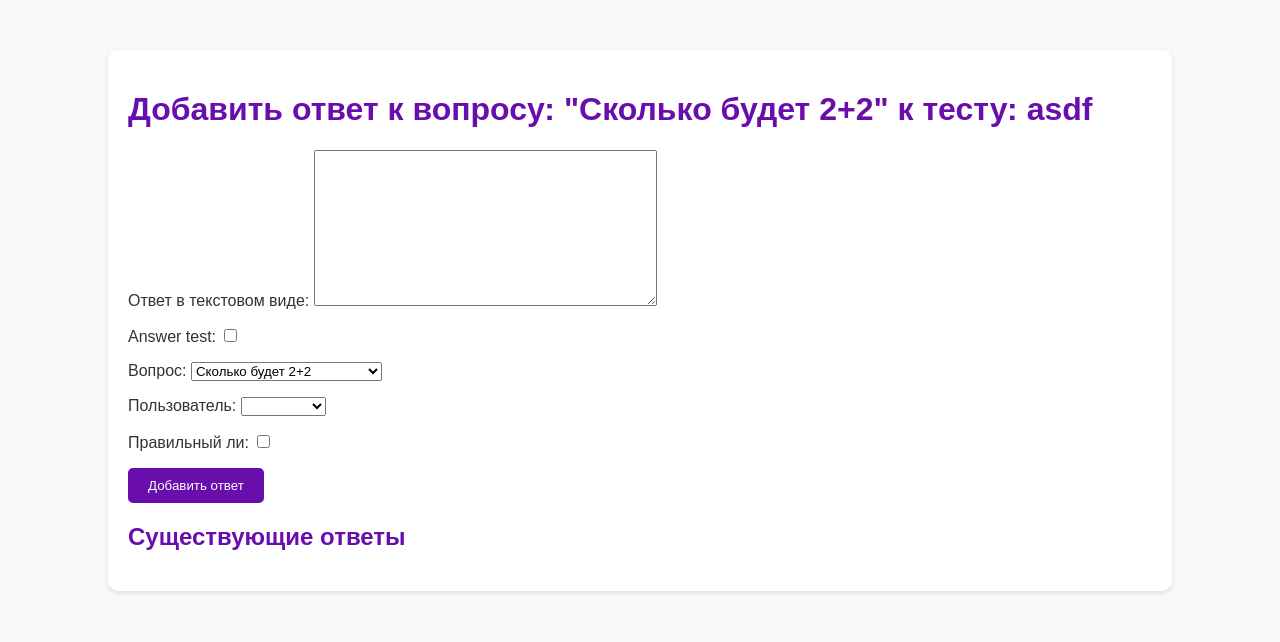
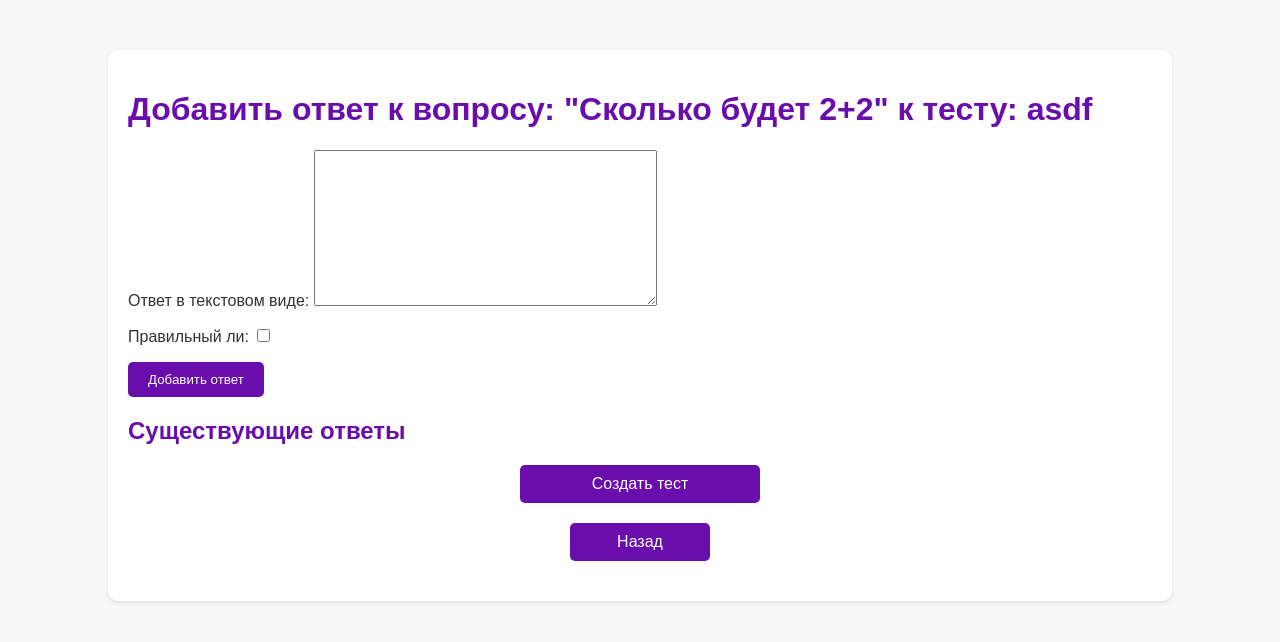
Before and after one commit to AskhatXS/Diplom, a Django app: page /add_answers/1/9/ in a window 1280 px wide. Shown: the top 642 px of the page. Run offline with Django 5.2, Linux system fonts and the light colour scheme; data comes from the database, SQL or seed files in the repository; both versions use the stored data as it was after the commit.

Commit message:
Закончено

```diff
--- a/Online_test/Online_test/settings.py
+++ b/Online_test/Online_test/settings.py
@@ -26,6 +26,7 @@ SECRET_KEY = 'django-insecure-^qkbz$*n&mv6%t!z5pk)&tfmi+--1s(%_sff09ijbjw6fkkvxc
 DEBUG = True
 
 ALLOWED_HOSTS = ['oprosy-by-askhat.student-project-it-academy.tw1.ru', 'localhost', '127.0.0.1']
+
 CSRF_TRUSTED_ORIGINS = [
     'https://oprosy-by-askhat.student-project-it-academy.tw1.ru'
     'https://www.oprosy-by-askhat.student-project-it-academy.tw1.ru'
--- a/Online_test/templates/answer_create.html
+++ b/Online_test/templates/answer_create.html
@@ -3,7 +3,7 @@
 <head>
     <meta charset="UTF-8">
     <meta name="viewport" content="width=device-width, initial-scale=1.0">
-    <title>Add Answers</title>
+    <title>Добавить ответ</title>
     <style>
         body {
             font-family: Arial, sans-serif;
@@ -48,6 +48,34 @@
             padding: 10px;
             border-radius: 5px;
         }
+        .btn-create-test {
+            display: block;
+            margin: 20px auto;
+            background-color: #6a0dad;
+            color: #fff;
+            padding: 10px 20px;
+            text-decoration: none;
+            border-radius: 5px;
+            text-align: center;
+            width: 200px;
+        }
+        .btn-create-test:hover {
+            background-color: #5a009d;
+        }
+        .btn-back {
+            display: block;
+            margin: 20px auto;
+            background-color: #6a0dad;
+            color: #fff;
+            padding: 10px 20px;
+            text-decoration: none;
+            border-radius: 5px;
+            text-align: center;
+            width: 100px;
+        }
+        .btn-back:hover {
+            background-color: #5a009d;
+        }
     </style>
 </head>
 <body>
@@ -61,10 +89,19 @@
 
         <h2>Существующие ответы</h2>
         <ul>
-            {% for answer in answers %}
-                <li>{{ answer.answer_text }}</li>
-            {% endfor %}
+         {% for answer in answers %}
+    <li>
+        {{ answer.answer_text }}
+        <form action="{% url 'delete_answer' answer.id %}" method="post" style="display: inline;">
+            {% csrf_token %}
+            <button type="submit">Удалить</button>
+        </form>
+    </li>
+    {% endfor %}
         </ul>
+
+        <a href="{% url 'test_list' %}" class="btn-create-test">Создать тест</a>
+        <a href="{% url 'add_questions' test.id %}" class="btn-back">Назад</a>
     </div>
 
     <script>
--- a/Online_test/templates/register/login.html
+++ b/Online_test/templates/register/login.html
@@ -1,3 +1,4 @@
+{% load static %}
 <!DOCTYPE html>
 <html lang="ru">
 <head>
--- a/Online_test/tests/forms.py
+++ b/Online_test/tests/forms.py
@@ -19,17 +19,15 @@ class LoginForm(forms.Form):
 class TestForm(forms.ModelForm):
     class Meta:
         model = Test
-        fields = ['title', 'description', 'author', 'is_published']
+        fields = ['title', 'description', 'is_published']
         labels = {
             'title': 'Название',
             'description': 'Описание',
-            'author': 'Автор',
             'is_published': 'Опубликован',
         }
         widgets = {
             'title': forms.TextInput(attrs={'placeholder': 'Введите название'}),
             'description': forms.Textarea(attrs={'placeholder': 'Введите описание'}),
-            'author': forms.TextInput(attrs={'readonly': 'readonly'}),
             'is_published': forms.CheckboxInput(),
         }
 
@@ -37,10 +35,9 @@ class TestForm(forms.ModelForm):
 class QuestionForm(forms.ModelForm):
     class Meta:
         model = Question
-        fields = ['question',  'test']
+        fields = ['question',]
         labels = {
             'question': 'Вопрос',
-            'test': 'Тест'
         }
         widgets = {
             'question': forms.TextInput(attrs={'placeholder': 'Введите вопрос'})
@@ -50,7 +47,7 @@ class QuestionForm(forms.ModelForm):
 class AnswerForm(forms.ModelForm):
     class Meta:
         model = Answer
-        fields = ['answer_text', 'answer_test', 'question', 'user', 'is_correct']
+        fields = ['answer_text', 'is_correct']
         labels = {
             'question': 'Вопрос',
             'user': 'Пользователь',
--- a/Online_test/tests/urls.py
+++ b/Online_test/tests/urls.py
@@ -21,4 +21,6 @@ urlpatterns = [
     path('test_list/', views.test_list, name='test_list'),
     path('test_detail/<int:test_id>/', views.test_detail, name='test_detail'),
     path('unauthenticated/', unauthenticated, name='unauthenticated'),
+    path('delete_answer/<int:answer_id>/', views.delete_answer, name='delete_answer'),
+    path('delete_question/<int:question_id>/', views.delete_question, name='delete_question'),
 ]
--- a/Online_test/tests/views.py
+++ b/Online_test/tests/views.py
@@ -191,19 +191,36 @@ def add_questions(request, test_id):
 def add_answers(request, test_id, question_id):
     test = get_object_or_404(Test, pk=test_id)
     question = get_object_or_404(Question, pk=question_id)
+
     if request.method == 'POST':
         answer_form = AnswerForm(request.POST, request.FILES)
         if answer_form.is_valid():
             answer = answer_form.save(commit=False)
             answer.question = question
+            answer.user = request.user  # Присваиваем текущего пользователя
             answer.save()
-            return redirect('add_answers', test_id=test_id, question_id=question_id)  # Обновляем страницу
+            return redirect('add_answers', test_id=test_id, question_id=question_id)  # Обновляем страницу с теми же параметрами
     else:
         answer_form = AnswerForm()
         answers = Answer.objects.filter(question=question)  # Получаем уже добавленные ответы
+
     return render(request, 'answer_create.html', {
         'test': test,
         'question': question,
         'answer_form': answer_form,
         'answers': answers
     })
+
+
+def delete_answer(request, answer_id):
+    answer = get_object_or_404(Answer, pk=answer_id)
+    if request.method == 'POST':
+        answer.delete()
+    return redirect('add_answers', test_id=answer.question.test.id, question_id=answer.question.id)
+
+
+def delete_question(request, question_id):
+    question = get_object_or_404(Question, pk=question_id)
+    if request.method == 'POST':
+        question.delete()
+    return redirect('question_create', test_id=question.test.id)
```
Also changed, not shown: Online_test/templates/head/test_list.html (+29 -13 lines), Online_test/templates/question_create.html (+24 -5 lines), Online_test/db.sqlite3.
